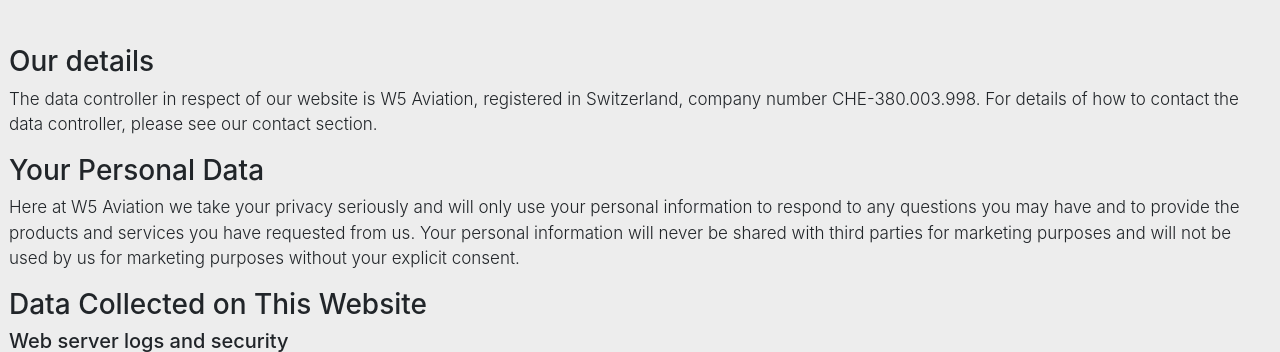
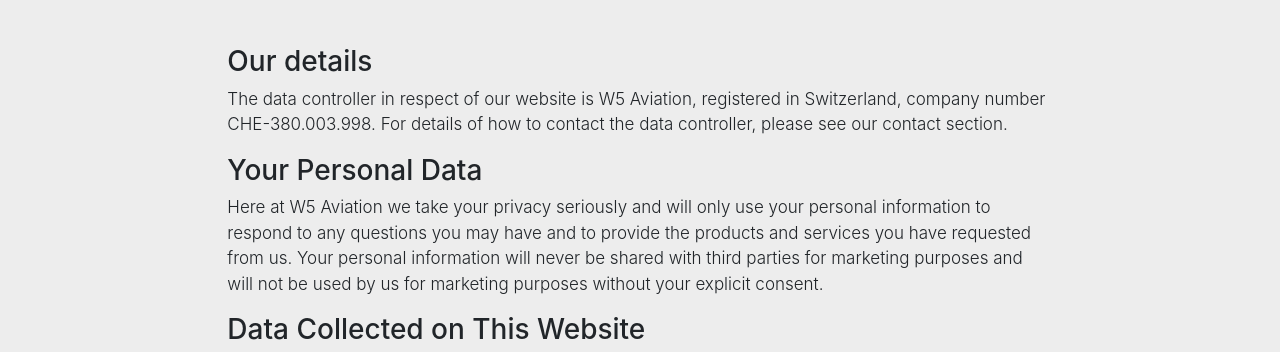
Before and after one commit to phil7j/w5aviation, a website: page privacy.html in a window 1280 px wide. Shown: the part 475-827 px from the top of the page. Drawn offline with nearby package versions, Linux system fonts and the light colour scheme.

Commit message:
fix style of page after breaking with last commit

```diff
--- a/privacy.html
+++ b/privacy.html
@@ -76,7 +76,7 @@
 
 	<div class="fluid-container">
 		<div class="row">
-			<div class="col offset-lg-2 p-4 m-0">
+			<div class="col-lg-8 offset-lg-2 p-4">
 				<h1 class="display-4 text-center mb-5">Privacy Policy</h5>
 					<div class="privacy-text lead">
 						<h3>Our details</h4>
```
